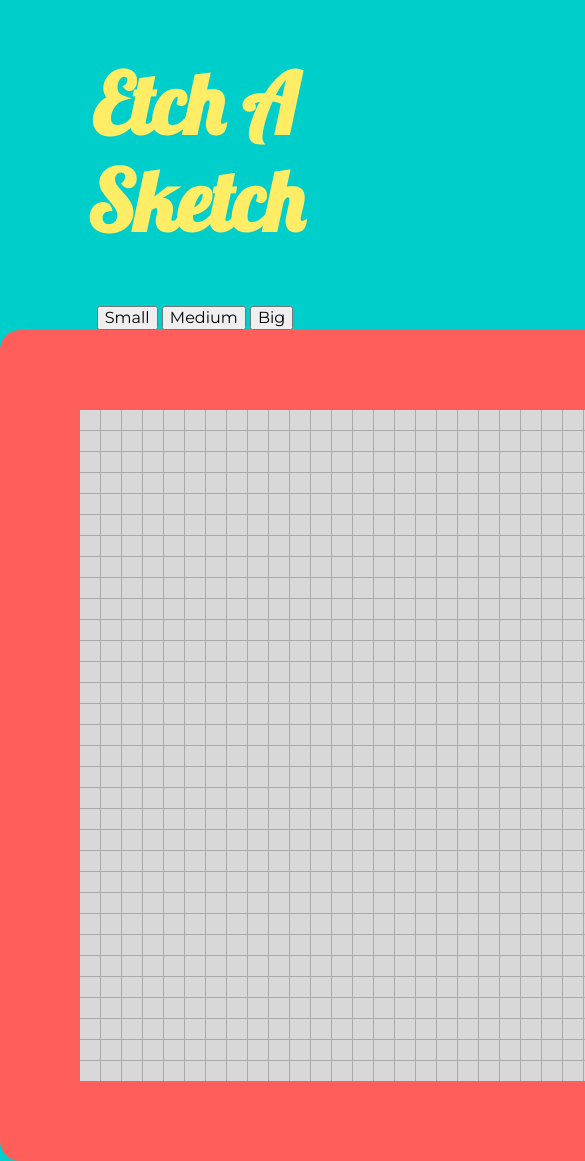
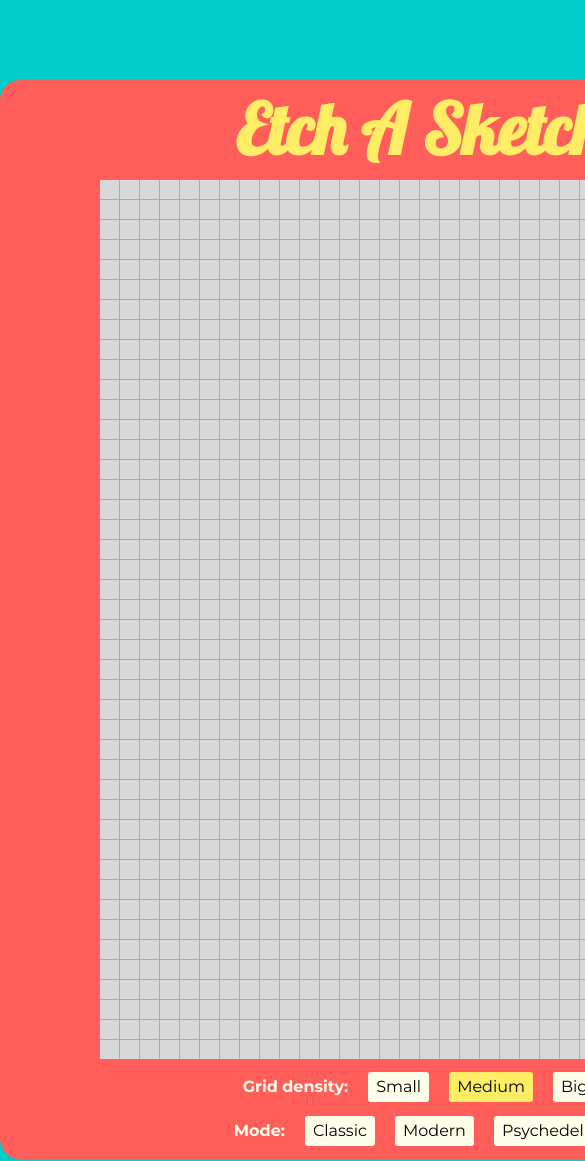
Before and after one commit to Artis-Dev/etch-a-sketch, a website: page index.html in a window 390 px wide. Shown: the top 1161 px of the page, 585 px wide, since content can reach past the window. Drawn offline with Linux system fonts and the light colour scheme.

Commit message:
Update design, add very simple responsivness

```diff
--- a/app.js
+++ b/app.js
@@ -6,7 +6,7 @@
   gameContainer.classList.remove('small-grid', 'medium-grid-default', 'big-grid');
   gameContainer.classList.add(cssClass);
 
-  for (let i = 0; i < size; i++) {
+  for (let i = 0; i < size; i += 1) {
     const div = document.createElement('div');
     gameContainer.appendChild(div);
   }
@@ -19,14 +19,26 @@
   const medium = 32 * 44;
   const big = 64 * 88;
 
+  sizeButtons[1].classList.add('active-button');
+
+  function selectButton(button) {
+    sizeButtons.forEach((selection) => {
+      selection.classList.remove('active-button');
+    });
+    button.classList.add('active-button');
+  }
+
   sizeButtons.forEach((selection) => {
     selection.addEventListener('click', () => {
       if (selection.classList.contains('small')) {
         generateGrid(small, 'small-grid');
+        selectButton(selection);
       } else if (selection.classList.contains('medium')) {
         generateGrid(medium, 'medium-grid-default');
+        selectButton(selection);
       } else {
         generateGrid(big, 'big-grid');
+        selectButton(selection);
       }
     });
   });
--- a/css/styles.css
+++ b/css/styles.css
@@ -15,19 +15,75 @@
   text-align: center;
 }
 
+.header {
+  background-color: #ff5e5b;
+  border-radius: 20px 20px 0 0;
+  width: 1079px;
+  height: 94px;
+  margin: 80px auto 0;
+}
+
 .heading {
   font-family: 'Lobster', cursive;
-  font-size: 84px;
+  font-size: 70px;
   color: #ffed66;
   text-align: center;
+  margin-bottom: 0;
+  line-height: 1;
+  padding-top: 14px;
 }
+
+.controls {
+  display: flex;
+  justify-content: space-evenly;
+  align-items: center;
+  margin: 0 auto;
+  padding: 0 80px;
+  width: 1079px;
+  height: 100px;
+  background-color: #ff5e5b;
+  border-radius: 0 0 20px 20px;
+}
+
+.controls > div {
+  display: flex;
+  align-items: center;
+
+}
+.controls > div > p {
+  color: #ffffea;
+  font-weight: 700;
+  margin: 0;
+}
+
+.controls button {
+  background-color: #ffffea;
+  color: #000000;
+  border: none;
+  border-radius: 3px;
+  padding: 6px 8px;
+  margin-left: 20px;
+  transition: all 0.3s;
+  cursor: pointer;
+  outline: none;
+}
+
+.controls button:hover {
+  background-color: #ffed66;
+  transition: all 0.3s;
+}
+
+.active-button {
+  background-color: #ffed66 !important;
+}
+
+/* Game container */
+/* small(16x22) medium.default(32x44) big(64x88) */
 
 #game-container {
   display: inline-grid;
-  /* small(16x22) medium.default(32x44) big(64x88) */
-  justify-content: center;
-  border: 80px solid #ff5e5b;
-  border-radius: 20px;
+  border: solid #ff5e5b;
+  border-width: 6px 100px 0;
   grid-gap: 1px;
   background-color: #aaaaaa;
   /* cursor: crosshair; */
@@ -36,27 +92,51 @@
 #game-container > div {
   background-color: #d8d8d8;
 }
+#game-container > div:hover {
+  background-color: #ff5e5b;
+}
 
 .small-grid {
   grid-template-columns: repeat(22, auto);
 }
 .small-grid > div {
-  height: 41px;
-  width: 41px;
+  height: 39px;
+  width: 39px;
 }
 
 .medium-grid-default {
   grid-template-columns: repeat(44, auto);
 }
 .medium-grid-default > div {
-  height: 20px;
-  width: 20px;
+  height: 19px;
+  width: 19px;
 }
 
 .big-grid {
   grid-template-columns: repeat(88, auto);
 }
 .big-grid > div {
-  height: 9.5px;
-  width: 9.5px;
+  height: 9px;
+  width: 9px;
 }
+
+/* Breakpoints */
+
+@media only screen and (max-width: 1080px) {
+  .header {
+    width: 839px;
+  }
+  .controls {
+    flex-direction: column;
+    width: 839px;
+  }
+  .small-grid {
+    grid-template-columns: repeat(16, auto);
+  }
+  .medium-grid-default {
+    grid-template-columns: repeat(32, auto);
+  }
+  .big-grid {
+    grid-template-columns: repeat(64, auto);
+  }
+}
--- a/index.html
+++ b/index.html
@@ -6,20 +6,31 @@
   <title>Etch A Sketch</title>
   <link rel="stylesheet" href="css/modern-normalize.css">
   <link rel="stylesheet" href="css/styles.css">
-  <link rel="stylesheet" href="https://fonts.googleapis.com/css2?family=Lobster&family=Montserrat&display=swap">
+  <link rel="stylesheet" href="https://fonts.googleapis.com/css2?family=Lobster&family=Montserrat:wght@400;700&display=swap">
 </head>
 <body>
-  <header>
+
+  <header class="header">
     <h1 class="heading">Etch A Sketch</h1>
   </header>
 
   <main>
-    <div>
-      <button class="size small">Small</button>
-      <button class="size medium">Medium</button>
-      <button class="size big">Big</button>
+    <div id="game-container" class="medium-grid-default"></div>
+
+    <div class="controls">
+      <div>
+        <p>Grid density: </p>
+        <button class="size small">Small</button>
+        <button class="size medium">Medium</button>
+        <button class="size big">Big</button>
+      </div>
+      <div>
+        <p>Mode: </p>
+        <button class="mode classic">Classic</button>
+        <button class="mode modern">Modern</button>
+        <button class="mode psychedelic">Psychedelic</button>
+      </div>
     </div>
-    <div id="game-container" class="medium-grid-default"></div>
 
   </main>
 
```
